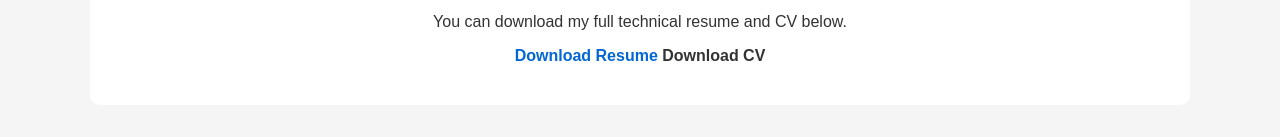
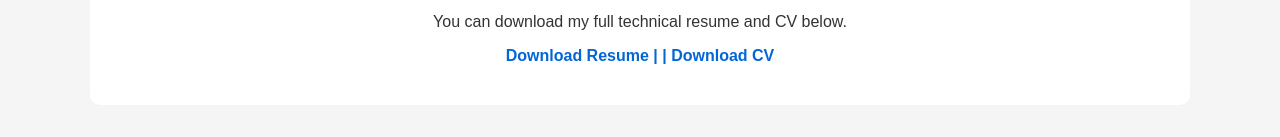
Before and after one commit to chaesearsii/chaesonsearsii.github.io, a plain HTML site: page index.html in a window 1280 px wide. Shown: the part 1538-1675 px from the top of the page. Drawn offline with Linux system fonts and the light colour scheme.

Commit message:
Update index.html

```diff
--- a/index.html
+++ b/index.html
@@ -267,8 +267,8 @@ color:gray;
 
 <p>You can download my full technical resume and CV below.</p>
 
-<a href="ChaesonSearsII Resume.pdf">Download Resume</a>
-<b href="SearsII-Chaeson-CV.pdf">Download CV</b>
+<a href="ChaesonSearsII Resume.pdf">Download Resume |</a>
+<a href="SearsII-Chaeson-CV.pdf">| Download CV</a>
 
 </div>
 
```
